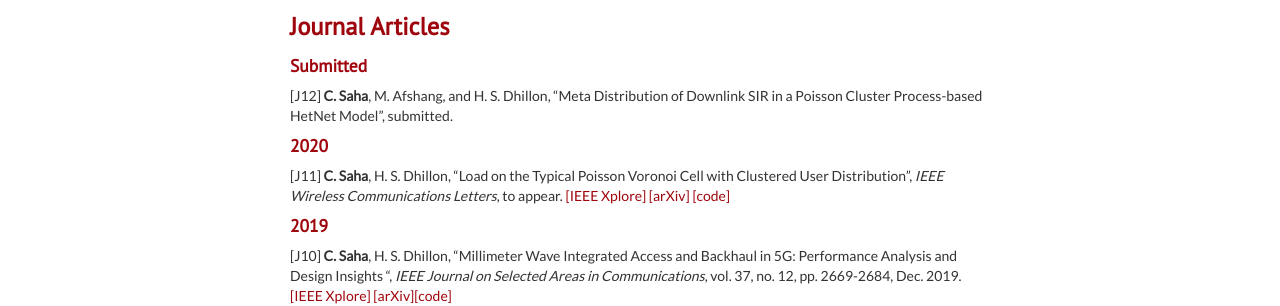
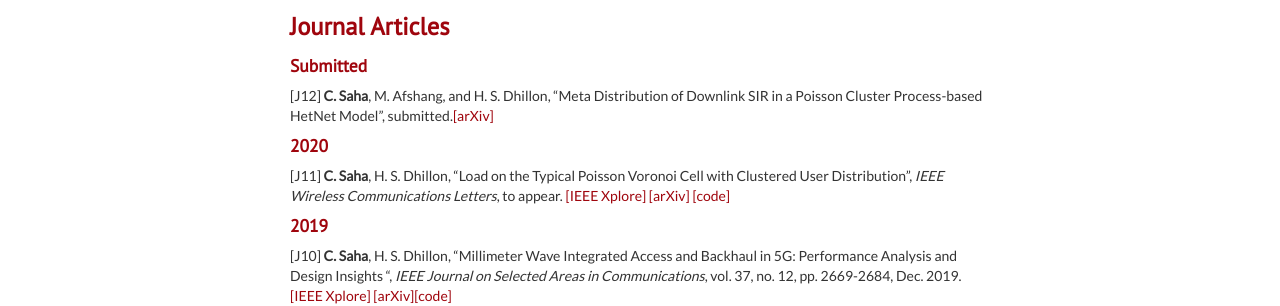
Before and after one commit to chiranjibsaha/chiranjibsaha.github.io, a Jekyll site: the page built from pages/pubs.md, in a window 1280 px wide. Shown: the part 308-614 px from the top of the page. Built offline with Jekyll 4.4.1, drawn with Linux system fonts in a browser that asks for light colours.

Commit message:
Update pubs.md

```diff
--- a/pages/pubs.md
+++ b/pages/pubs.md
@@ -36,7 +36,7 @@ description: Chiranjib Saha's publications
 ### <a name="journal"></a>Journal Articles
 
 #### Submitted
-[J12] **C. Saha**, M. Afshang, and H. S. Dhillon, "Meta Distribution of Downlink SIR in a Poisson Cluster Process-based HetNet Model", submitted.
+[J12] **C. Saha**, M. Afshang, and H. S. Dhillon, "Meta Distribution of Downlink SIR in a Poisson Cluster Process-based HetNet Model", submitted.[[arXiv]](https://arxiv.org/pdf/2007.05997.pdf)
 
 
 
```
